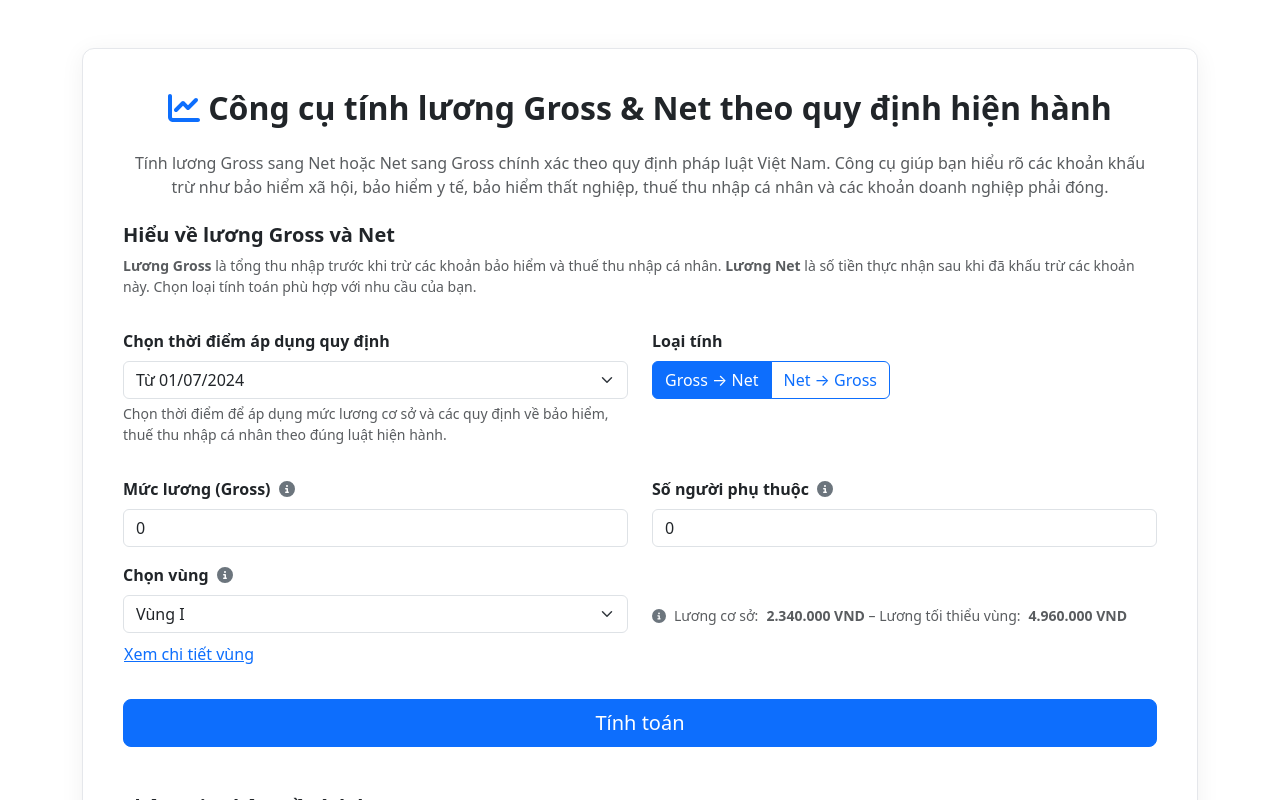
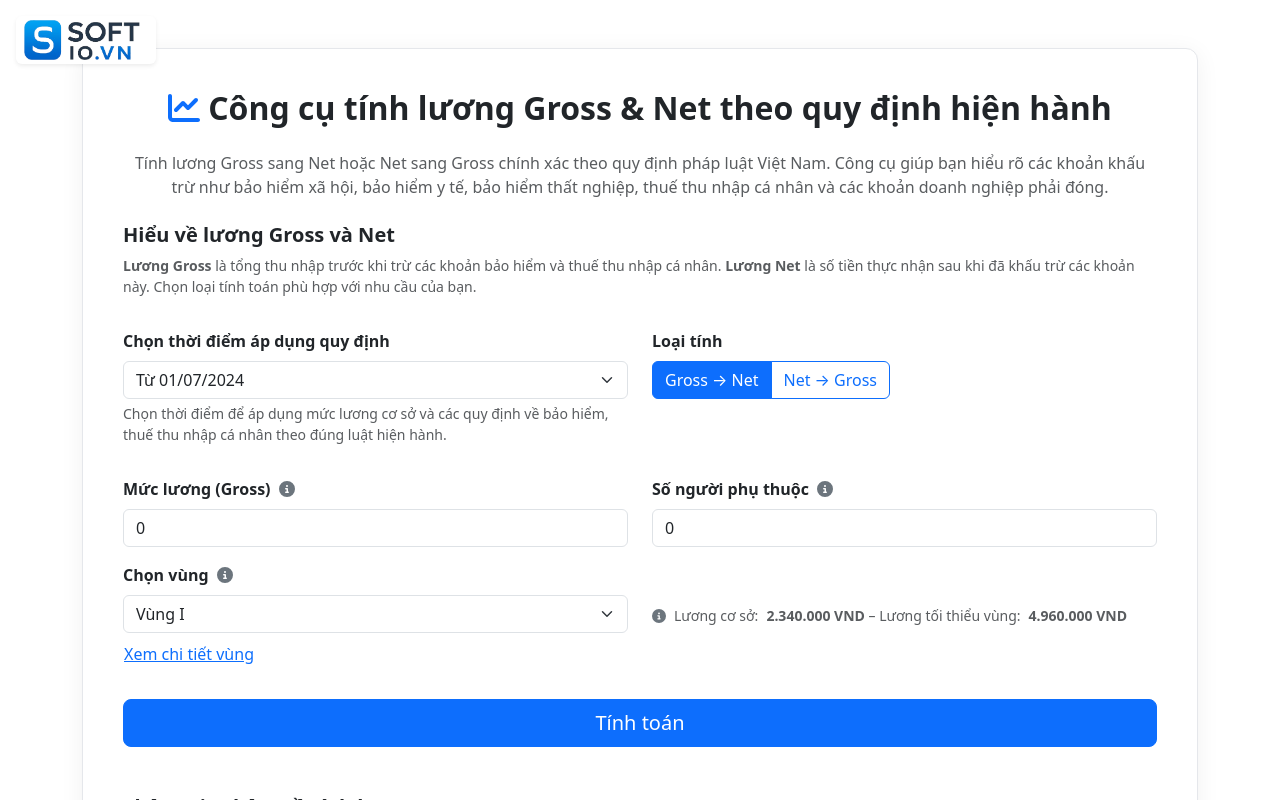
Before and after one commit to tungpham42/luong, a React (Create React App) app: page / in a window 1280 px wide. Shown: the top 800 px of the page. Built offline with nearby package versions, Linux system fonts and the light colour scheme.

Commit message:
Add MainBrandLogo component and integrate in App
Introduces a reusable MainBrandLogo component for displaying the main brand logo with optional dismiss functionality. Integrates the logo into the App component and adds the logo image asset.

```diff
--- a/src/App.tsx
+++ b/src/App.tsx
@@ -1,7 +1,18 @@
+import MainBrandLogo from "./components/MainBrandLogo";
 import SalaryCalculator from "./components/SalaryCalculator";
 
 function App() {
-  return <SalaryCalculator />;
+  return (
+    <>
+      <MainBrandLogo
+        logoSrc="/soft-logo.webp"
+        mainDomain="soft.io.vn"
+        dismissible={false}
+        altText="Logo Soft"
+      />
+      <SalaryCalculator />
+    </>
+  );
 }
 
 export default App;
--- /dev/null
+++ b/src/components/MainBrandLogo.tsx
@@ -0,0 +1,46 @@
+import React, { useState } from "react";
+import { Image, CloseButton } from "react-bootstrap";
+
+interface MainBrandLogoProps {
+  logoSrc: string; // Link ảnh logo
+  mainDomain: string; // Ví dụ: 'soft.io.vn'
+  altText?: string;
+  size?: number; // Chiều cao logo
+  dismissible?: boolean;
+}
+
+const MainBrandLogo: React.FC<MainBrandLogoProps> = ({
+  logoSrc,
+  mainDomain,
+  altText = "Logo chính",
+  size = 40,
+  dismissible = false,
+}) => {
+  const [show, setShow] = useState(true);
+
+  if (!show) return null;
+
+  return (
+    <div
+      className="position-fixed top-0 start-0 m-3 d-flex align-items-center bg-white rounded shadow-sm px-2 py-1"
+      style={{ zIndex: 1050 }}
+    >
+      <a
+        href={`https://${mainDomain}`}
+        target="_blank"
+        rel="noopener noreferrer"
+      >
+        <Image src={logoSrc} alt={altText} height={size} className="me-2" />
+      </a>
+      {dismissible && (
+        <CloseButton
+          onClick={() => setShow(false)}
+          className="ms-2"
+          aria-label="Đóng logo brand"
+        />
+      )}
+    </div>
+  );
+};
+
+export default MainBrandLogo;
```
Also changed, not shown: public/soft-logo.webp (added).
